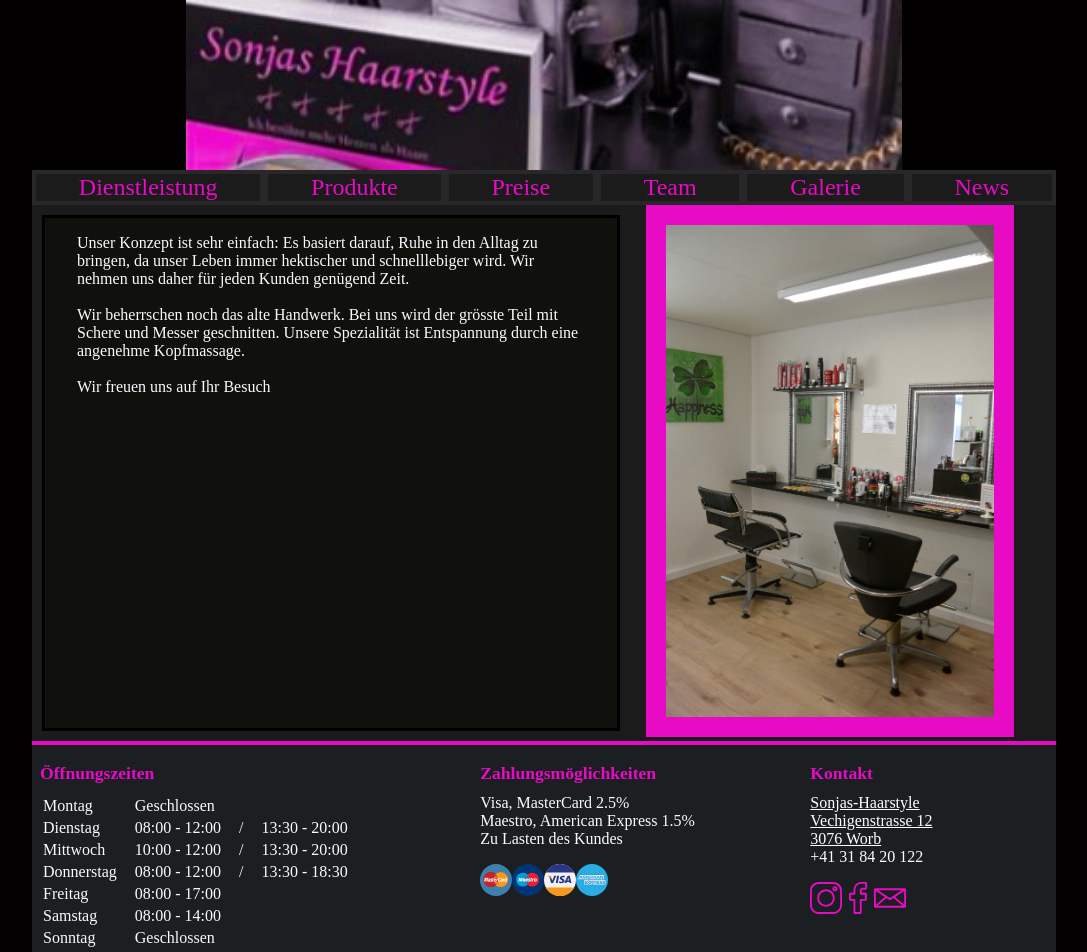
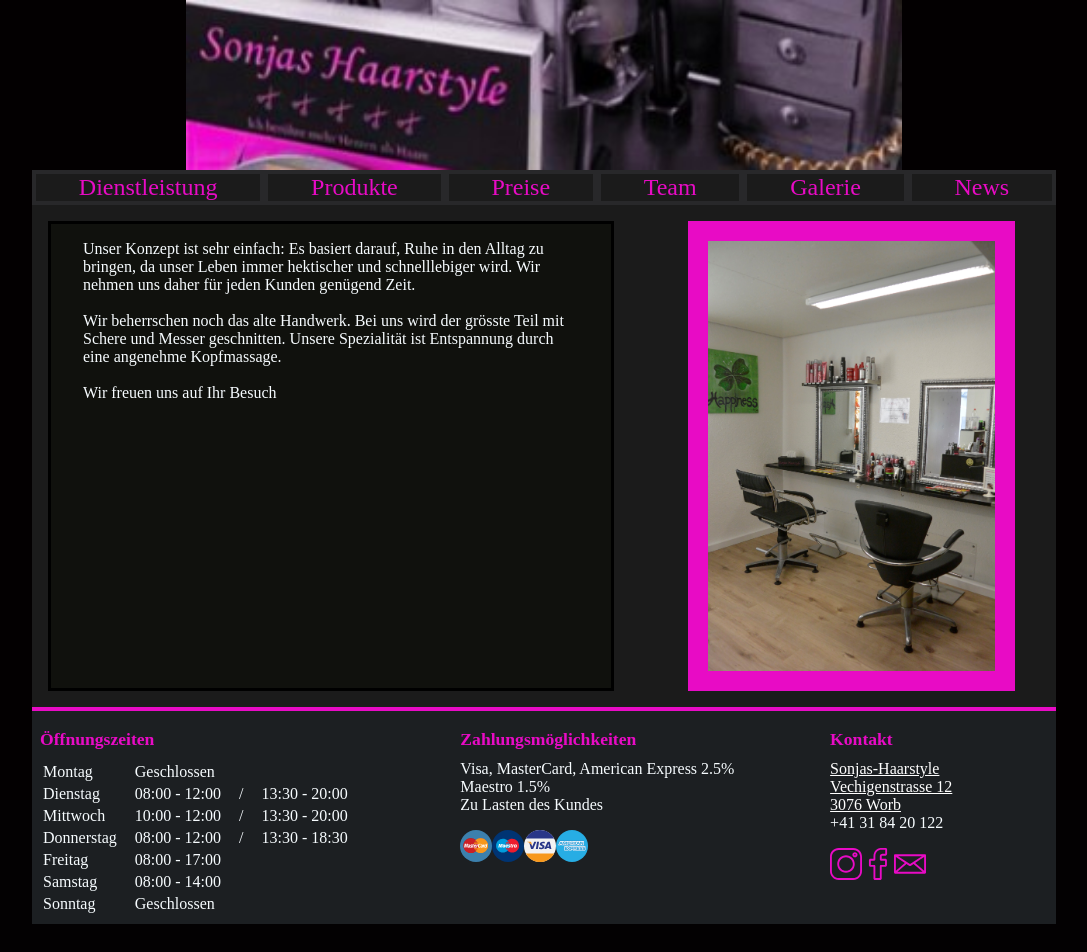
Before and after one commit to Jaun1011/sonjas-haarstyle.ch, a Vue app: page /#/ in a window 1280 px wide. Shown: the top 952 px of the page, without its empty margins (96-1183 px from the left). After the commit the page ends 924 px from the top, so only its background shows below. Built offline with nearby package versions, Linux system fonts and the light colour scheme.

Commit message:
correct gallery css

```diff
--- a/src/App.vue
+++ b/src/App.vue
@@ -65,9 +65,9 @@
 
   .text{
     background-color: #10110d;
-    padding:1em 2em;
+    padding: 1em 2em;
     border: solid 3px black;
-    margin: 10px;
+    margin: 1em;
   }
 
   #app {
@@ -88,6 +88,7 @@
     width: 70%;
 
     margin: 0px auto;
+    max-height: 500px;
 
   }
 
--- a/src/components/Footer.vue
+++ b/src/components/Footer.vue
@@ -14,8 +14,8 @@
 
     <div class="pay">
       <h1>Zahlungsmöglichkeiten</h1>
-      Visa, MasterCard 2.5% <br>
-      Maestro, American Express 1.5%<br>
+      Visa, MasterCard, American Express 2.5%<br>
+      Maestro 1.5%<br>
       Zu Lasten des Kundes<br>
       <img src="static/icons/mastercard.svg">
       <img src="static/icons/maestro.svg">
--- a/src/components/article/Galerie.vue
+++ b/src/components/article/Galerie.vue
@@ -14,10 +14,8 @@
     <div class="text gallery">
       <a class="button"
          v-on:click="dec(selectPicture.index)"><</a>
-      <img class="gallery-pic"
-           v-bind:src="selectPicture.pic"/>
-      <a class="button"
-         v-on:click="inc(selectPicture.index)">></a>
+      <img class="gallery-pic" v-bind:src="selectPicture.pic"/>
+      <a class="button" v-on:click="inc(selectPicture.index)">></a>
     </div>
 
   </article>
@@ -78,30 +76,35 @@
     display: grid;
     grid-template-columns: 25% auto;
   }
+
+  .gallery {
+    display: grid;
+    grid-template-columns: auto 1fr auto;
+
+  }
+
+  .gallery-pic {
+    display: block;
+    max-height: 25em;
+
+    width: auto;
+    max-width: 80%;
+
+    margin: auto;
+  }
+
   @media only screen and (max-width: 900px) {
     article {
       grid-template-columns: auto;
     }
   }
 
-
-  .gallery {
-    display: grid;
-    grid-template-columns: auto 1fr auto;
-  }
-
-  .gallery-pic {
-    display: block;
-    height: 25em;
-    margin: auto;
-  }
-
   .button{
     margin: auto;
     color:  #ffffff;
     border: solid 1px #ffffff;
-    height: 1em;
-    padding: 0.3em;
+    padding: 2em 0.3em;
+
   }
   .button:hover{
     color:  #e80bc5;
--- a/src/components/article/Home.vue
+++ b/src/components/article/Home.vue
@@ -38,11 +38,16 @@
   }
 
   .image{
-    display: block;
-    margin: auto;
+    height: 100%;
+    width: 100%;
   }
   .imageStyle{
+    width: 70%;
+    display: block;
+    margin: 1em auto;
+
     border: solid 20px #e80bc5;
-    width: 80%;
+
+
   }
 </style>
```
Also changed, not shown: 10 other files (tests, documents, lock files or other folders).
